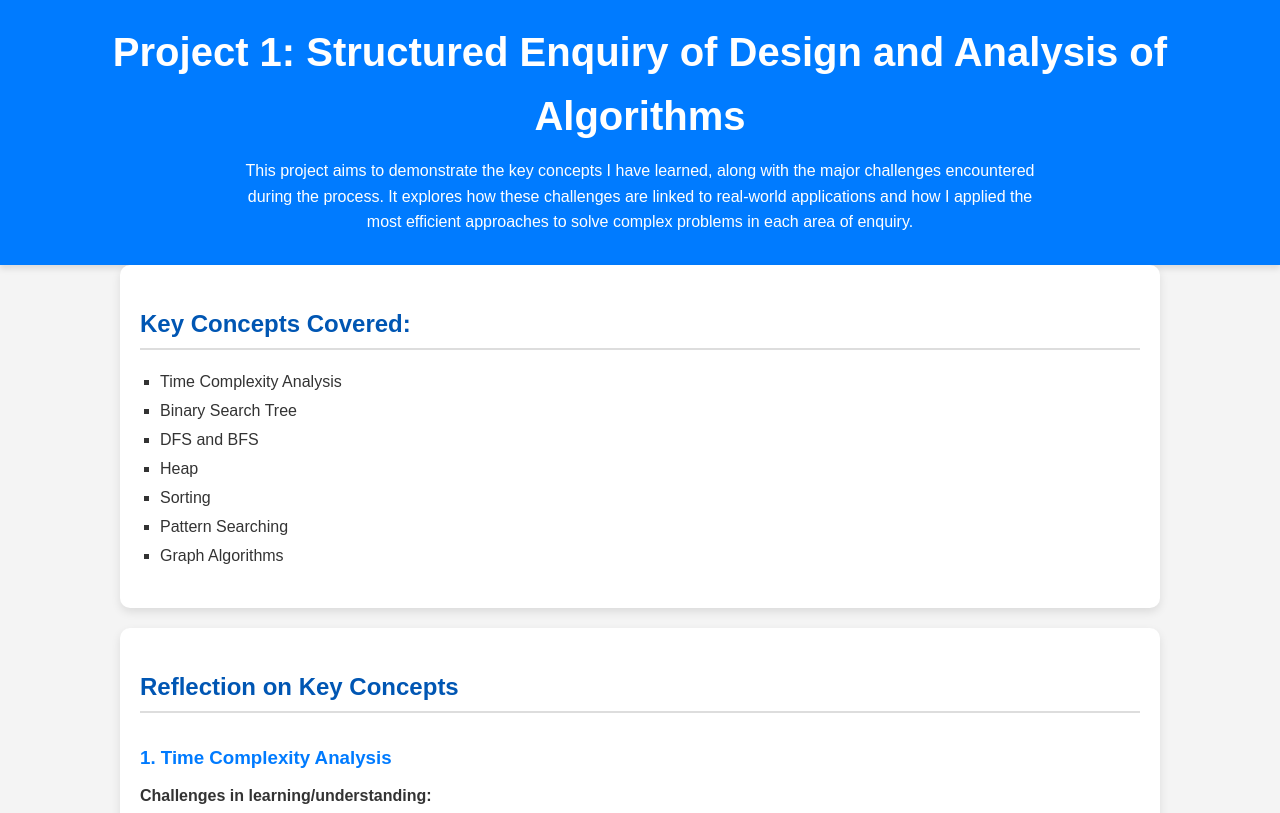
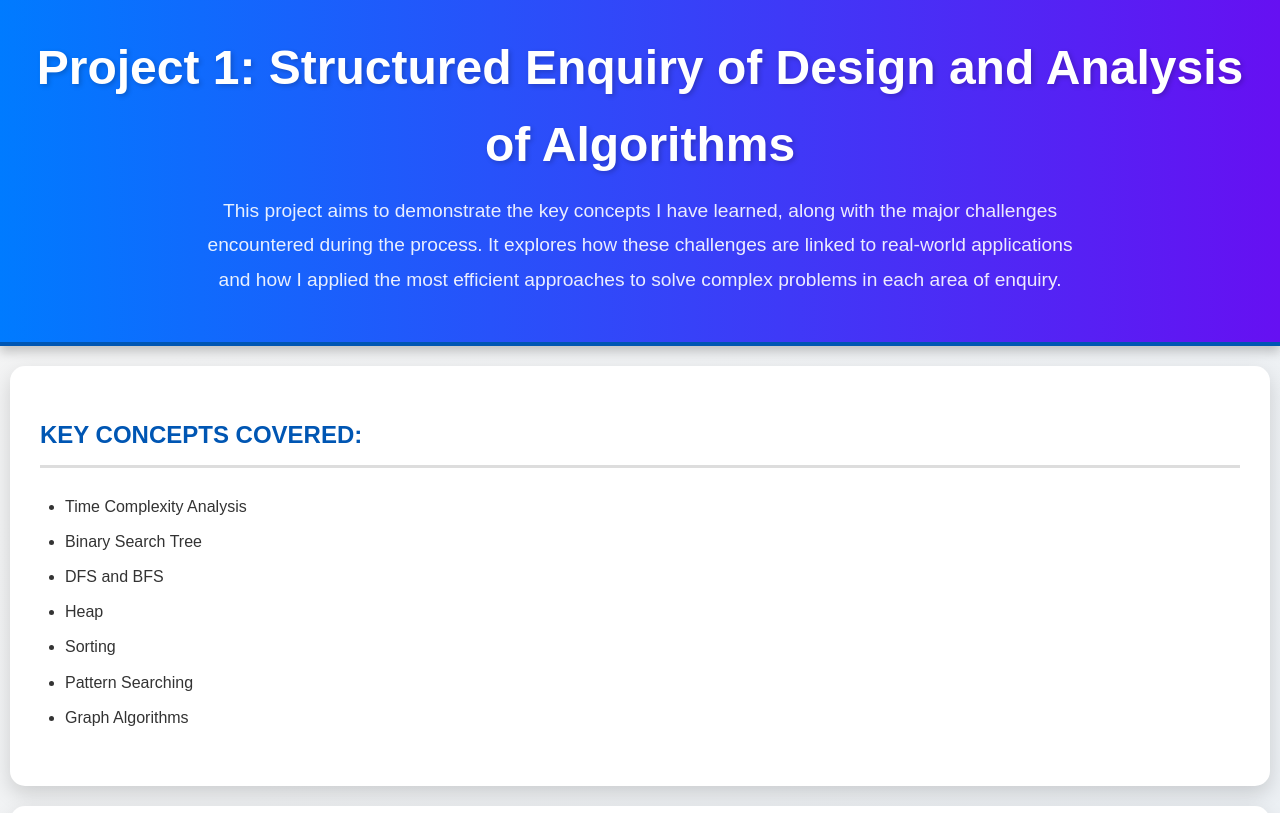
Before and after one commit to NaveenHuggi/review.github.io, a plain HTML site: page Project_1/index.html in a window 1280 px wide. Shown: the top 813 px of the page. Drawn offline with Linux system fonts and the light colour scheme.

Commit message:
Update styles.css

```diff
--- a/Project_1/styles.css
+++ b/Project_1/styles.css
@@ -4,93 +4,149 @@ body {
     margin: 0;
     padding: 0;
     line-height: 1.6;
-    background-color: #f4f4f4;
+    background: linear-gradient(135deg, #f4f4f4, #dfe9f3);
     color: #333;
 }
 
 /* Header section */
 header {
-    background: #007bff;
+    background: linear-gradient(90deg, #007bff, #6610f2);
     color: #fff;
-    padding: 20px 15px;
+    padding: 30px 20px;
     text-align: center;
-    box-shadow: 0px 4px 6px rgba(0, 0, 0, 0.1);
+    box-shadow: 0px 6px 10px rgba(0, 0, 0, 0.2);
+    border-bottom: 4px solid #0056b3;
+    animation: fadeIn 2s ease-in;
 }
 
 header h1 {
     margin: 0;
-    font-size: 2.5rem;
+    font-size: 3rem;
+    text-shadow: 2px 2px 5px rgba(0, 0, 0, 0.2);
 }
 
 header p {
-    font-size: 1rem;
+    font-size: 1.2rem;
     margin-top: 10px;
-    max-width: 800px;
+    max-width: 900px;
     margin-left: auto;
     margin-right: auto;
+    line-height: 1.8;
+    opacity: 0.9;
 }
 
 /* Main section */
 main {
-    padding: 20px;
-    max-width: 1000px;
-    margin: auto;
+    padding: 30px;
+    max-width: 1200px;
+    margin: 20px auto;
     background: #fff;
-    border-radius: 10px;
-    box-shadow: 0px 4px 10px rgba(0, 0, 0, 0.1);
-    margin-bottom: 20px;
+    border-radius: 15px;
+    box-shadow: 0px 8px 20px rgba(0, 0, 0, 0.15);
+    transition: transform 0.3s, box-shadow 0.3s;
+}
+
+main:hover {
+    transform: scale(1.02);
+    box-shadow: 0px 10px 25px rgba(0, 0, 0, 0.25);
 }
 
 h2 {
     color: #0056b3;
-    border-bottom: 2px solid #ddd;
-    padding-bottom: 5px;
-    margin-bottom: 20px;
+    border-bottom: 3px solid #ddd;
+    padding-bottom: 10px;
+    margin-bottom: 25px;
+    text-transform: uppercase;
+    font-weight: bold;
 }
 
 h3 {
     color: #007bff;
-    margin-top: 30px;
-    margin-bottom: 10px;
+    margin-top: 35px;
+    margin-bottom: 15px;
+    font-size: 1.5rem;
+    text-shadow: 1px 1px 2px rgba(0, 0, 0, 0.1);
 }
 
 p {
-    margin: 10px 0;
+    margin: 15px 0;
+    font-size: 1.1rem;
 }
 
 ul {
-    margin: 10px 0 20px 20px;
+    margin: 15px 0 25px 25px;
     padding: 0;
-    list-style-type: square;
+    list-style-type: disc;
 }
 
 li {
-    margin: 5px 0;
-    line-height: 1.5;
+    margin: 8px 0;
+    line-height: 1.7;
+    font-size: 1rem;
+}
+
+/* Add hover effects to lists */
+li:hover {
+    color: #6610f2;
+    font-weight: bold;
+    cursor: pointer;
 }
 
 /* Footer section */
 footer {
     text-align: center;
-    padding: 10px;
-    background: #333;
+    padding: 15px;
+    background: linear-gradient(90deg, #333, #555);
     color: #fff;
     position: relative;
     bottom: 0;
     width: 100%;
+    box-shadow: 0px -4px 10px rgba(0, 0, 0, 0.2);
+    font-size: 0.9rem;
+}
+
+footer a {
+    color: #007bff;
+    text-decoration: none;
+    font-weight: bold;
+}
+
+footer a:hover {
+    text-decoration: underline;
+    color: #6610f2;
 }
 
 /* Responsive styling */
 @media (max-width: 768px) {
     header h1 {
-        font-size: 2rem;
+        font-size: 2.5rem;
+    }
+
+    header p {
+        font-size: 1rem;
     }
 
     main {
-        padding: 15px;
+        padding: 20px;
     }
 
     h3 {
-        font-size: 1.2rem;
+        font-size: 1.3rem;
+    }
+
+    ul {
+        margin-left: 15px;
     }
 }
+
+/* Keyframes for animation */
+@keyframes fadeIn {
+    from {
+        opacity: 0;
+        transform: translateY(-20px);
+    }
+    to {
+        opacity: 1;
+        transform: translateY(0);
+    }
+}
```
